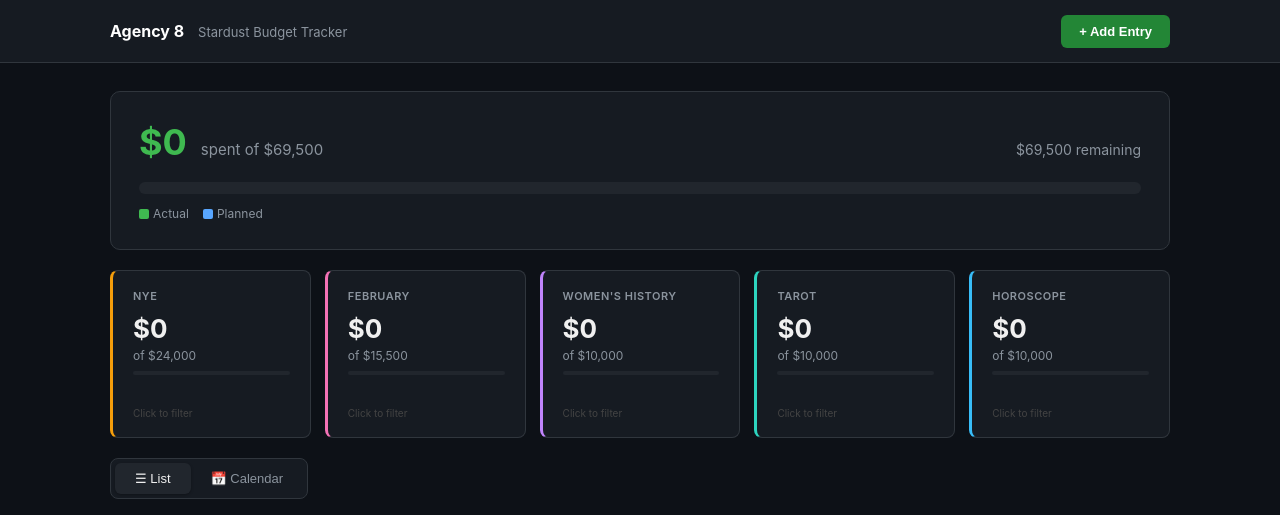
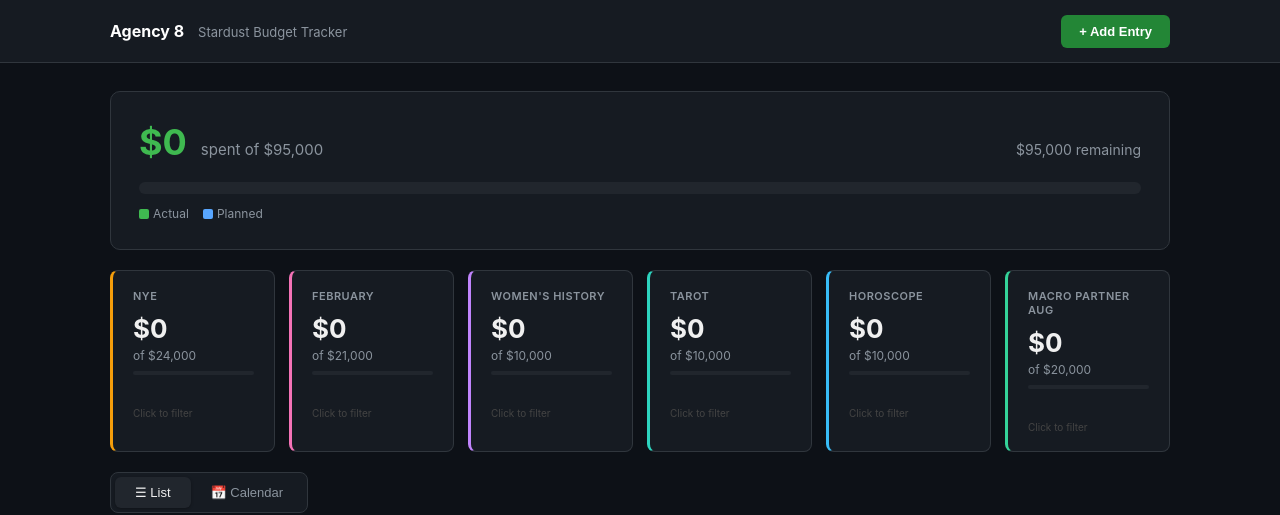
Before and after one commit to emmett-create/stardust-budget-tracker, a plain HTML site: page docs/index.html in a window 1280 px wide. Shown: the top 515 px of the page. Drawn offline with Linux system fonts and the light colour scheme; no server answers.

Commit message:
Add Macro Partner Aug campaign, raise February budget to 21k

```diff
--- a/docs/app.js
+++ b/docs/app.js
@@ -1,12 +1,13 @@
 // Stardust Budget Tracker
 
-  const TOTAL_BUDGET = 69_500;
+  const TOTAL_BUDGET = 95_000;
   const CAMPAIGNS = {
-    nye:            { label: 'NYE',             budget: 24_000 },
-    february:       { label: 'February',        budget: 15_500 },
-    womens_history: { label: "Women's History", budget: 10_000 },
-    tarot:          { label: 'Tarot',           budget: 10_000 },
-    horoscope:      { label: 'Horoscope',       budget: 10_000 },
+    nye:              { label: 'NYE',              budget: 24_000 },
+    february:         { label: 'February',         budget: 21_000 },
+    womens_history:   { label: "Women's History",  budget: 10_000 },
+    tarot:            { label: 'Tarot',             budget: 10_000 },
+    horoscope:        { label: 'Horoscope',         budget: 10_000 },
+    macro_partner_aug:{ label: 'Macro Partner Aug', budget: 20_000 },
   };
   const CATS = Object.fromEntries(Object.entries(CAMPAIGNS).map(([k, v]) => [k, v.label]));
 
--- a/docs/index.html
+++ b/docs/index.html
@@ -26,9 +26,9 @@
         <div class="budget-top">
           <div>
             <span class="budget-num" id="total-spent">$0</span>
-            <span class="budget-of">spent of $69,500</span>
+            <span class="budget-of">spent of $95,000</span>
           </div>
-          <span class="budget-rem" id="total-remaining">$69,500 remaining</span>
+          <span class="budget-rem" id="total-remaining">$95,000 remaining</span>
         </div>
         <div class="progress-track">
           <div class="progress-fill actual"  id="progress-actual"  style="width:0%"></div>
@@ -48,7 +48,7 @@
       </div>
 
       <!-- Campaign cards -->
-      <div class="cat-grid cat-grid-5">
+      <div class="cat-grid cat-grid-6">
         <div class="cat-card nye" id="cc-nye" data-cat="nye">
           <div class="cc-label">NYE</div>
           <div class="cc-num" id="cat-nye-actual">$0</div>
@@ -63,7 +63,7 @@
         <div class="cat-card february" id="cc-february" data-cat="february">
           <div class="cc-label">February</div>
           <div class="cc-num" id="cat-february-actual">$0</div>
-          <div class="cc-budget">of $15,500</div>
+          <div class="cc-budget">of $21,000</div>
           <div class="cc-bar-wrap">
             <div class="cc-bar-fill actual"  id="cat-february-actual-bar"  style="width:0%"></div>
             <div class="cc-bar-fill planned" id="cat-february-planned-bar" style="width:0%"></div>
@@ -102,6 +102,17 @@
             <div class="cc-bar-fill planned" id="cat-horoscope-planned-bar" style="width:0%"></div>
           </div>
           <div class="cc-plan" id="cat-horoscope-planned"></div>
+          <div class="cc-hint">Click to filter</div>
+        </div>
+        <div class="cat-card macro_partner_aug" id="cc-macro_partner_aug" data-cat="macro_partner_aug">
+          <div class="cc-label">Macro Partner Aug</div>
+          <div class="cc-num" id="cat-macro_partner_aug-actual">$0</div>
+          <div class="cc-budget">of $20,000</div>
+          <div class="cc-bar-wrap">
+            <div class="cc-bar-fill actual"  id="cat-macro_partner_aug-actual-bar"  style="width:0%"></div>
+            <div class="cc-bar-fill planned" id="cat-macro_partner_aug-planned-bar" style="width:0%"></div>
+          </div>
+          <div class="cc-plan" id="cat-macro_partner_aug-planned"></div>
           <div class="cc-hint">Click to filter</div>
         </div>
       </div>
@@ -161,6 +172,7 @@
           <span class="cal-dot womens_history">Women's History</span>
           <span class="cal-dot tarot">Tarot</span>
           <span class="cal-dot horoscope">Horoscope</span>
+          <span class="cal-dot macro_partner_aug">Macro Partner Aug</span>
           <span class="cal-key-dim">Dimmed = planned only</span>
         </div>
         <div class="cal-dow-row">
@@ -213,6 +225,7 @@
               <option value="womens_history">Women's History</option>
               <option value="tarot">Tarot</option>
               <option value="horoscope">Horoscope</option>
+              <option value="macro_partner_aug">Macro Partner Aug</option>
             </select>
           </div>
           <div class="fld" id="field-handle">
--- a/docs/style.css
+++ b/docs/style.css
@@ -88,11 +88,15 @@
   .cat-card.womens_history{ border-left-color: #c084fc; }
   .cat-card.tarot         { border-left-color: #2dd4bf; }
   .cat-card.horoscope     { border-left-color: #38bdf8; }
+  .cat-card.macro_partner_aug { border-left-color: #34d399; }
   .cat-grid-4 { grid-template-columns: repeat(4, 1fr); }
   @media (max-width: 900px) { .cat-grid-4 { grid-template-columns: repeat(2, 1fr); } }
   .cat-grid-5 { grid-template-columns: repeat(5, 1fr); }
   @media (max-width: 1000px) { .cat-grid-5 { grid-template-columns: repeat(3, 1fr); } }
   @media (max-width: 680px)  { .cat-grid-5 { grid-template-columns: repeat(2, 1fr); } }
+  .cat-grid-6 { grid-template-columns: repeat(6, 1fr); }
+  @media (max-width: 1100px) { .cat-grid-6 { grid-template-columns: repeat(3, 1fr); } }
+  @media (max-width: 680px)  { .cat-grid-6 { grid-template-columns: repeat(2, 1fr); } }
   .cc-budget { font-size: 12px; color: #8b949e; margin-bottom: 8px; }
   .cat-card.mg   { border-left-color: #60a5fa; }
   .cat-card.ship { border-left-color: #fb923c; }
@@ -217,6 +221,7 @@
   .badge-cat.womens_history { background: #1e0f2d; color: #c084fc; }
   .badge-cat.tarot          { background: #0f2d2a; color: #2dd4bf; }
   .badge-cat.horoscope      { background: #0c2233; color: #38bdf8; }
+  .badge-cat.macro_partner_aug { background: #0f2d22; color: #34d399; }
 
   .handle-text { font-family: monospace; font-size: 11px; color: #8b949e; margin-right: 4px; }
   .amount-actual  { font-weight: 600; }
@@ -322,6 +327,7 @@
   .cal-dot.womens_history { background: #1e0f2d; color: #c084fc; }
   .cal-dot.tarot          { background: #0f2d2a; color: #2dd4bf; }
   .cal-dot.horoscope      { background: #0c2233; color: #38bdf8; }
+  .cal-dot.macro_partner_aug { background: #0f2d22; color: #34d399; }
   .cal-dot.cal-dot-plan  { opacity: 0.55; }
 
   .cal-detail {
```
